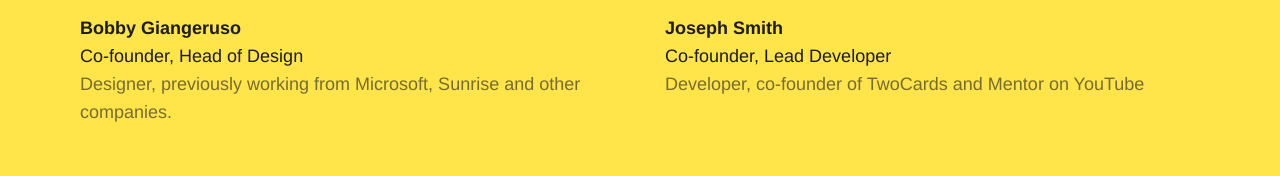
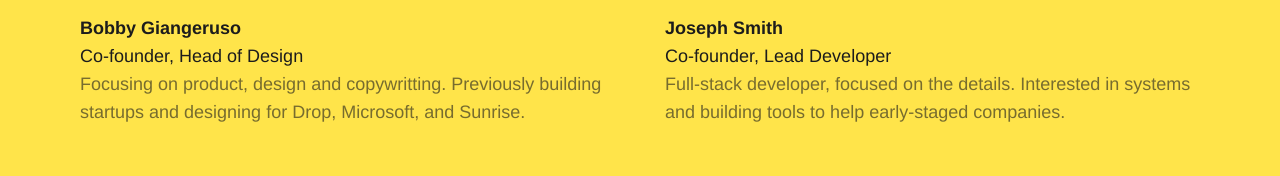
Before and after one commit to ayostudio/studio, a Next.js app: page / in a window 1280 px wide. Shown: the part 2418-2594 px from the top of the page. Built offline with nearby package versions, Linux system fonts and the light colour scheme; a web font is replaced by a local one.

Commit message:
Updated bio copy

```diff
--- a/pages/index.js
+++ b/pages/index.js
@@ -85,13 +85,15 @@ const Index = () => (
             key: 'bobby',
             name: 'Bobby Giangeruso',
             role: 'Co-founder, Head of Design',
-            desc: 'Designer, previously working from Microsoft, Sunrise and other companies.',
+            desc:
+              'Focusing on product, design and copywritting. Previously building startups and designing for Drop, Microsoft, and Sunrise.',
           },
           {
             key: 'joe',
             name: 'Joseph Smith',
             role: 'Co-founder, Lead Developer',
-            desc: 'Developer, co-founder of TwoCards and Mentor on YouTube',
+            desc:
+              'Full-stack developer, focused on the details. Interested in systems and building tools to help early-staged companies.',
           },
         ]}
       />
```
